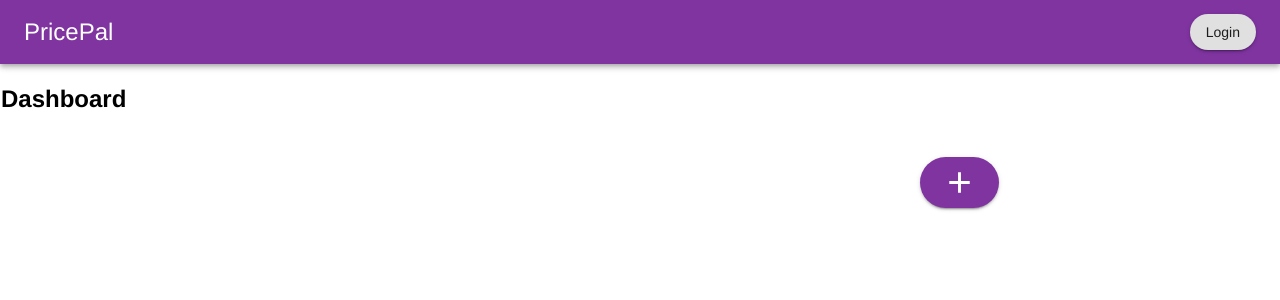
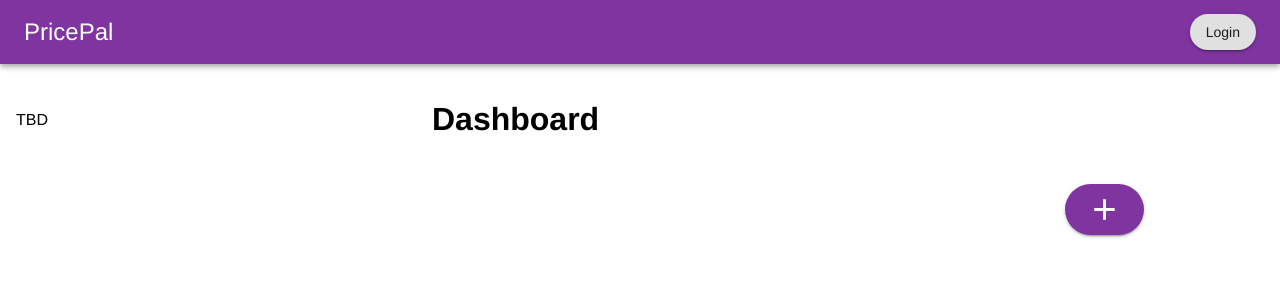
Before and after one commit to bill-li1/PricePal, a Next.js app in the folder client/: page /dashboard in a window 1280 px wide. Shown: the top 300 px of the page. Built offline with nearby package versions, Linux system fonts and the light colour scheme.

Commit message:
added addgroup functionality

```diff
--- a/client/pages/_app.jsx
+++ b/client/pages/_app.jsx
@@ -18,6 +18,7 @@ const useStyles = makeStyles((theme) => ({
   },
   content: {
     flex: 1,
+    padding: theme.spacing(2),
   },
   '@global': {
     'html,body,main': {
--- a/client/pages/dashboard.jsx
+++ b/client/pages/dashboard.jsx
@@ -1,12 +1,10 @@
-import { makeStyles } from '@material-ui/core';
+import { Grid, makeStyles } from '@material-ui/core';
 import { CreateGroupButton } from 'components/CreateGroupButton';
 import { CreateGroupForm } from 'components/CreateGroupForm';
-import { useState } from 'react';
+import { AuthContext } from 'context/auth';
+import { useContext, useState } from 'react';
 
 const useStyles = makeStyles((theme) => ({
-  root: {
-    padding: 1,
-  },
   button: {
     position: 'sticky',
     bottom: 16,
@@ -14,11 +12,11 @@ const useStyles = makeStyles((theme) => ({
     zIndex: 100,
     marginTop: theme.spacing(3),
     [theme.breakpoints.up('md')]: {
-      marginRight: theme.spacing(30),
+      marginRight: theme.spacing(10),
       bottom: '3%',
     },
     [theme.breakpoints.up('lg')]: {
-      marginRight: theme.spacing(35),
+      marginRight: theme.spacing(15),
     },
     [theme.breakpoints.up('xl')]: {
       marginRight: theme.spacing(20),
@@ -28,6 +26,7 @@ const useStyles = makeStyles((theme) => ({
 
 export default function Dashboard() {
   const styles = useStyles();
+  const { user } = useContext(AuthContext);
   const [createGroup, setCreateGroup] = useState(false);
 
   const handleCreateGroupClick = () => {
@@ -37,12 +36,19 @@ export default function Dashboard() {
     setCreateGroup(false);
   };
   return (
-    <section className={styles.root}>
-      <h1>Dashboard</h1>
+    <>
+      <Grid container alignItems="center" justifyContent="center">
+        <Grid item xs={4}>
+          TBD
+        </Grid>
+        <Grid item xs={8}>
+          <h1>Dashboard</h1>
+        </Grid>
+      </Grid>
       <div className={styles.button}>
         <CreateGroupButton onClick={handleCreateGroupClick} />
       </div>
       <CreateGroupForm open={createGroup} onClose={handleCloseCreateGroup} />
-    </section>
+    </>
   );
 }
--- a/client/src/components/CreateGroupForm.jsx
+++ b/client/src/components/CreateGroupForm.jsx
@@ -40,13 +40,28 @@ export function CreateGroupForm(props) {
   const [addGroup, { loading }] = useMutation(CREATE_GROUP, {
     update(_, { data: { createGroup: groupData } }) {
       console.log(groupData);
-      context.login(groupData);
+      addGroupToUser({
+        variables: {
+          addGroupUserGroupId: groupData.id,
+          addGroupUserUserId: user.id,
+        },
+      });
     },
     onError: (error) => {
       console.log(JSON.stringify(error, null, 2));
       if (error.graphQLErrors[0].extensions) {
         setErrors(error.graphQLErrors[0].extensions.errors);
       }
+    },
+  });
+
+  const [addGroupToUser] = useMutation(ADD_GROUP_TO_USER, {
+    update(_, { data: { addGroupToUser: data } }) {
+      console.log(data);
+    },
+    onError: (error) => {
+      console.log(JSON.stringify(error, null, 2));
+      setErrors(error.graphQLErrors[0].extensions.errors);
     },
   });
 
@@ -152,3 +167,11 @@ const CREATE_GROUP = gql`
     }
   }
 `;
+
+const ADD_GROUP_TO_USER = gql`
+  mutation Mutation($addGroupUserGroupId: ID, $addGroupUserUserId: ID) {
+    addGroupUser(groupId: $addGroupUserGroupId, userId: $addGroupUserUserId) {
+      id
+    }
+  }
+`;
```
Also changed, not shown: client/pages/index.jsx (+3 -21 lines), 1 other file (tests, documents, lock files or other folders).
